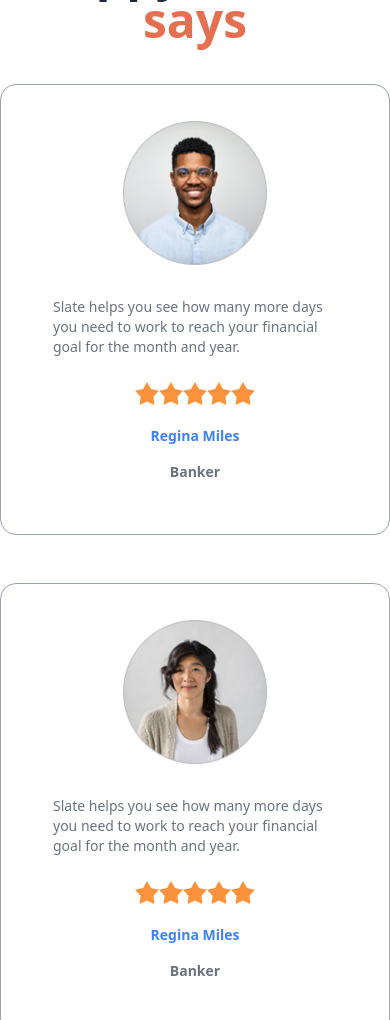
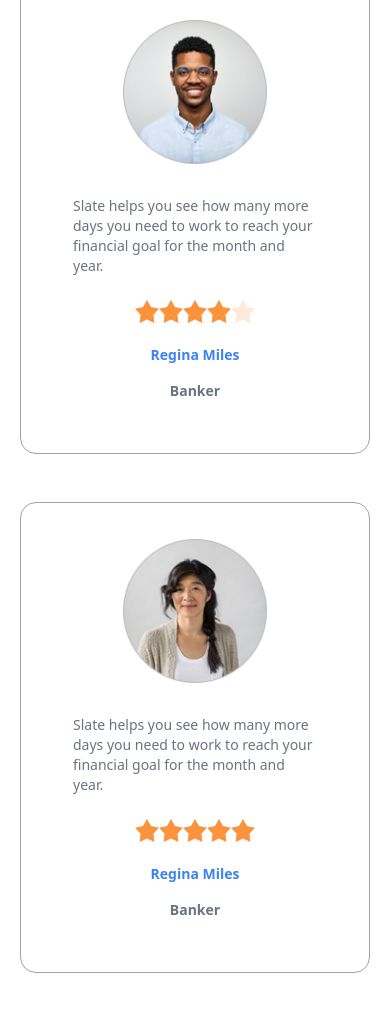
Before and after one commit to Mustafiz82/bike-zone, a plain HTML site: page index.html in a window 390 px wide. Shown: the part 3840-4860 px from the top of the page. Drawn offline with nearby package versions, Linux system fonts and the light colour scheme.

Commit message:
sixth-commit

```diff
--- a/index.html
+++ b/index.html
@@ -157,7 +157,7 @@
     </div>
   </header>
 
-  <main class="lg:mx-20 ">
+  <main class="lg:mx-20 mx-5 ">
     <!-- featured section -->
 
     <div class=" my-12">
@@ -175,9 +175,9 @@
     <!-- latest bike -->
     <h1 class="text-5xl font-semibold text-center py-10 ">Latest Bike</h1>
       <!-- card-containe -->
-      <div class="grid grid-cols-1 md:grid-cols-2 lg:grid-cols-3">
+      <div class="grid grid-cols-1 md:grid-cols-4 lg:grid-cols-3 ">
         <!-- card-1 -->
-        <div class="card card-compact w-96 bg-base-100 shadow-xl">
+        <div class="card card-compact  bg-base-100 shadow-xl md:col-span-2 lg:col-auto">
           <figure><img src="images/others/latest1.png " alt="Shoes" /></figure>
           <div class="card-body ">
             <h2 class="card-title text-2xl  font-semibold ">Ducati XDIAVEL S-73</h2>
@@ -188,7 +188,7 @@
           </div>
         </div>
         <!-- card-2 -->
-        <div class="card card-compact w-96 bg-base-100 shadow-xl">
+        <div class="card card-compact  bg-base-100 shadow-xl md:col-span-2 lg:col-auto">
           <figure><img src="images/others/latest2.png " alt="Shoes" /></figure>
           <div class="card-body ">
             <h2 class="card-title text-2xl  font-semibold">Motorcycles & Scooters</h2>
@@ -199,7 +199,7 @@
           </div>
         </div>
         <!-- card-3 -->
-        <div class="card card-compact w-96 bg-base-100 shadow-xl">
+        <div class="card card-compact  bg-base-100 shadow-xl md:col-start-2 md:col-end-4  lg:col-start-auto lg:col-end-auto">
           <figure><img src="images/others/latest3.png " alt="Shoes" /></figure>
           <div class="card-body ">
             <h2 class="card-title text-2xl  font-semibold">2021 Honda CBR500R</h2>
@@ -217,9 +217,9 @@
     <section >
       <h1 class="text-5xl font-semibold text-center py-10 ">Happy <span class="text-bike-primary">Clients says</span></h1>
       <!-- card  contanier -->
-      <div class="grid grid-cols-1 md:grid-cols-2 lg:grid-cols-3 gap-12">
+      <div class="grid grid-cols-1 md:grid-cols-4 lg:grid-cols-3 gap-12">
         <!-- card-1 -->
-        <div class="card card-compact bg-base-100 border border-gray-400 p-9  ">
+        <div class="card card-compact bg-base-100 border border-gray-400 p-9  md:col-span-2 lg:col-auto ">
           <figure><img class="w-36" src="images/others/user-1.png" alt="Shoes" /></figure>
           <div class="card-body text-gray-500 ">
             <p class="my-4">Slate helps you see how
@@ -228,11 +228,11 @@
               goal for the month and year.</p>
             <div class="text-center" >
               <div class="rating">
-                <input type="radio" name="rating-2" class="mask mask-star-2 bg-orange-400" />
-                <input type="radio" name="rating-2" class="mask mask-star-2 bg-orange-400"  />
-                <input type="radio" name="rating-2" class="mask mask-star-2 bg-orange-400" />
-                <input type="radio" name="rating-2" class="mask mask-star-2 bg-orange-400"checked/>
-                <input type="radio" name="rating-2" class="mask mask-star-2 bg-orange-400" />
+                <input type="radio" name="rating-1" class="mask mask-star-2 bg-orange-400" />
+                <input type="radio" name="rating-1" class="mask mask-star-2 bg-orange-400"  />
+                <input type="radio" name="rating-1" class="mask mask-star-2 bg-orange-400" />
+                <input type="radio" name="rating-1" class="mask mask-star-2 bg-orange-400"checked/>
+                <input type="radio" name="rating-1" class="mask mask-star-2 bg-orange-400" />
               </div>
               <p class="font-semibold text-blue-500 my-4">Regina Miles</p>
               <p class="font-semibold ">Banker</p>
@@ -242,7 +242,7 @@
 
         <!-- card-2 -->
 
-        <div class="card card-compact bg-base-100 border border-gray-400 p-9  ">
+        <div class="card card-compact bg-base-100 border border-gray-400 p-9 md:col-span-2 lg:col-auto ">
           <figure><img class="w-36" src="images/others/user-2.png" alt="Shoes" /></figure>
           <div class="card-body text-gray-500 ">
             <p class="my-4">Slate helps you see how
@@ -265,7 +265,7 @@
 
         <!-- card-3 -->
 
-        <div class="card card-compact  bg-base-100 border border-gray-400 p-9  ">
+        <div class="card card-compact  bg-base-100 border border-gray-400 p-9 md:col-start-2 md:col-end-4  lg:col-start-auto lg:col-end-auto">
           <figure><img class="w-36" src="images/others/user-3.png" alt="Shoes" /></figure>
           <div class="card-body text-gray-500 ">
             <p class="my-4">Slate helps you see how
```
